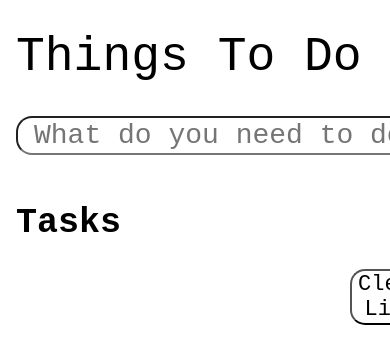
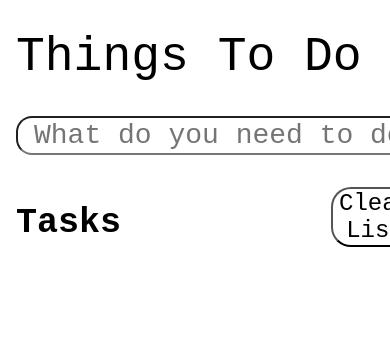
Before and after one commit to ashstan/FinalMobileApp, a website: page www/todolist.html in a window 390 px wide. Shown: the part 126-490 px from the top of the page. Drawn offline with Linux system fonts and the light colour scheme.

Commit message:
final project mobile

```diff
--- a/www/css/index.css
+++ b/www/css/index.css
@@ -117,6 +117,7 @@ main {
 	max-width: 500px;
 	width: 100%;
 	margin: 0 auto;
+	font-size: 20px;
 }
 
 .task-list {
@@ -163,10 +164,14 @@ h2 {
 	color: #ed5f7b;
 	border: none;
 	text-align: left;
+	font-size: 1.75rem;
 }
 
 #clear-button {
     display: flex;
-    margin-left: 350px;
-    font-size: 22px;
+    margin-left: 180px;
+    font-size: 1.5rem;
+    margin-top: 5px;
+    border-radius: 20px;
+
 }
--- a/www/todolist.html
+++ b/www/todolist.html
@@ -42,7 +42,7 @@
         </div>
     </section>
 
-    <button type="submit" id="clear-button">Clear List</button>
+    <button type="submit" id="clear-button" class="center">Clear List</button>
 </main>
 <script src="js/index.js"></script>
 </body>
```
Also changed, not shown: www/about.html (+1 -1 lines).
